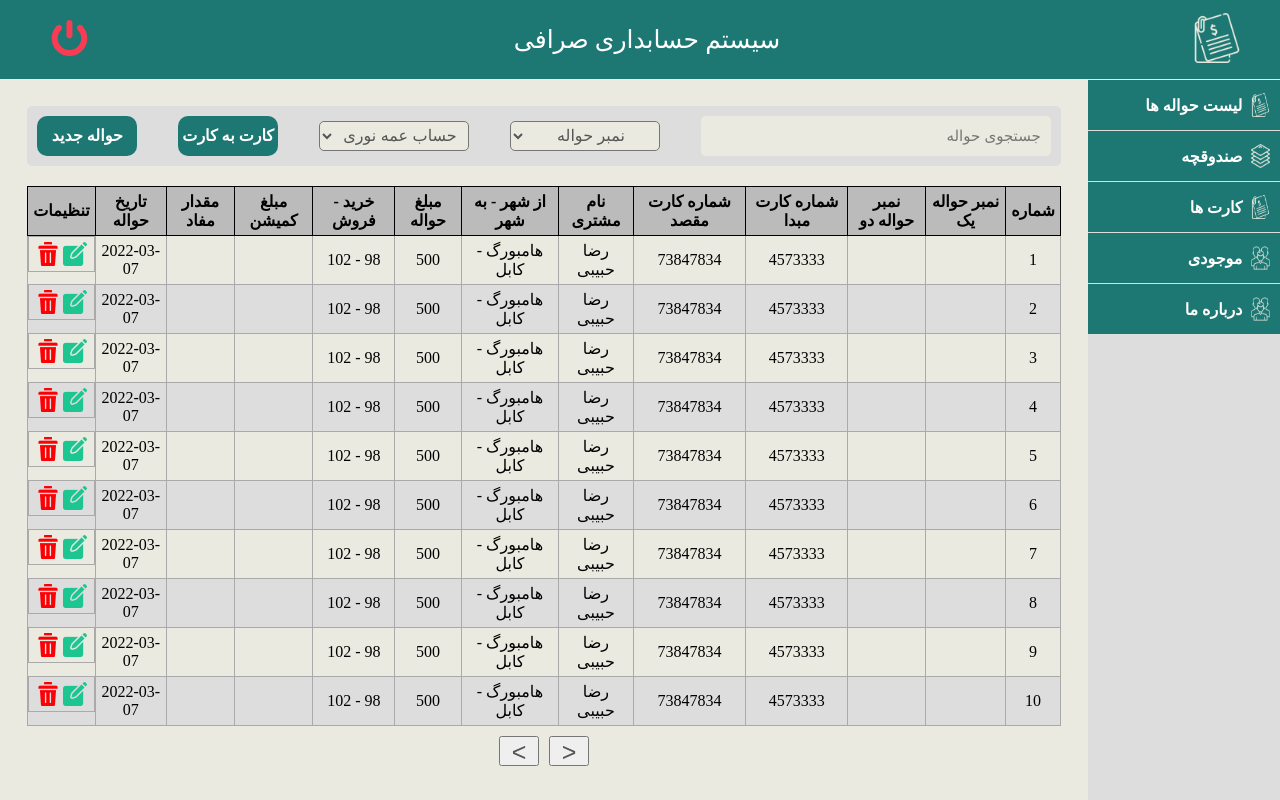
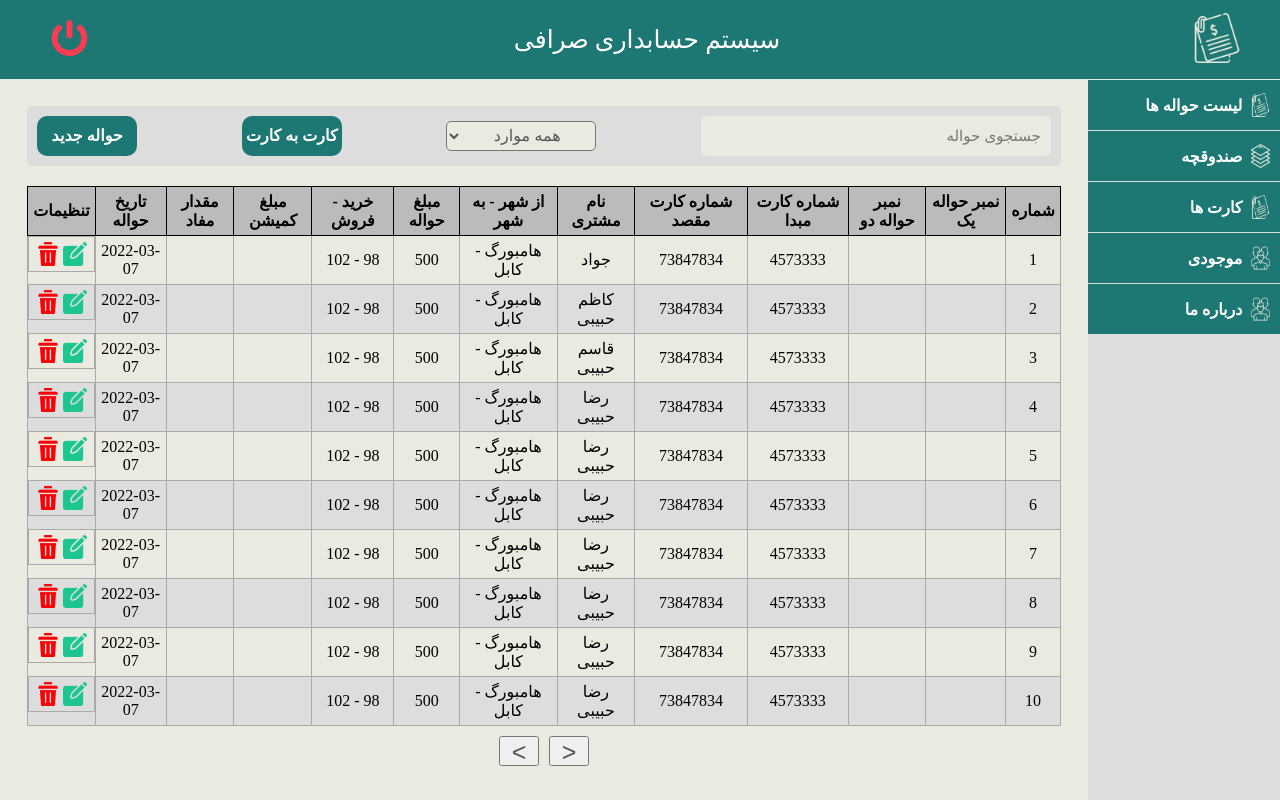
Before and after one commit to RezaHabibi1001/ExchangeFront, a React (Create React App) app: page /home in a window 1280 px wide. Built offline with nearby package versions, Linux system fonts and the light colour scheme.

Commit message:
search finalized in home

```diff
--- a/src/Components/BankCard/Card.jsx
+++ b/src/Components/BankCard/Card.jsx
@@ -210,7 +210,7 @@ export function Card() {
                 className="search"
                 onChange={handleSearch}
               />
-            </div>{" "}
+            </div>
             <span
               className="add-newDard btn-user"
               onClick={() => setAddPopUp(true)}
--- a/src/Components/Home/Home.jsx
+++ b/src/Components/Home/Home.jsx
@@ -3,8 +3,10 @@ import { Search } from "../StaticComponents/Search";
 import { SideBar } from "../StaticComponents/SideBar";
 import { useState } from "react";
 import "../../Styles/Home/Home.css";
-import { useGlobal } from "../../zustand";
 export function Home() {
+  const [searchedValue, setSearchedValue] = useState("");
+  const [currentTarafHesab, setCurrentTarafHesab] = useState("");
+
   const [items, setItems] = useState([
     {
       id: "49384934",
@@ -14,7 +16,7 @@ export function Home() {
       number_havala2: "1001",
       from_card: "4573333",
       to_card: "73847834",
-      fullName: "رضا حبیبی",
+      fullName: "جواد",
       from_city: "هامبورگ",
       to_city: "کابل",
       purchased_price: 98,
@@ -24,6 +26,47 @@ export function Home() {
       commision_amount: 100,
       safe: 30,
       havala_date: "2022-03-07",
+      tarafhesab: "نوری",
+    },
+    {
+      id: "49384934",
+      corporator: "mohammad",
+      havala_type: "کارت به کارت",
+      number_havala1: "1001",
+      number_havala2: "1001",
+      from_card: "4573333",
+      to_card: "73847834",
+      fullName: "کاظم حبیبی",
+      from_city: "هامبورگ",
+      to_city: "کابل",
+      purchased_price: 98,
+      sell_price: 102,
+      havala_amount: 500,
+      // safe: ((sell_price - purchased_price) * havala_amount) / purchased_price,
+      commision_amount: 100,
+      safe: 30,
+      havala_date: "2022-03-07",
+      tarafhesab: "نوری",
+    },
+    {
+      id: "49384934",
+      corporator: "mohammad",
+      havala_type: "کارت به کارت",
+      number_havala1: "1001",
+      number_havala2: "1001",
+      from_card: "4573333",
+      to_card: "73847834",
+      fullName: "قاسم حبیبی",
+      from_city: "هامبورگ",
+      to_city: "کابل",
+      purchased_price: 98,
+      sell_price: 102,
+      havala_amount: 500,
+      // safe: ((sell_price - purchased_price) * havala_amount) / purchased_price,
+      commision_amount: 100,
+      safe: 30,
+      havala_date: "2022-03-07",
+      tarafhesab: "نوری",
     },
     {
       id: "49384934",
@@ -43,6 +86,7 @@ export function Home() {
       commision_amount: 100,
       safe: 30,
       havala_date: "2022-03-07",
+      tarafhesab: "نوری",
     },
     {
       id: "49384934",
@@ -62,6 +106,7 @@ export function Home() {
       commision_amount: 100,
       safe: 30,
       havala_date: "2022-03-07",
+      tarafhesab: "اکبر",
     },
     {
       id: "49384934",
@@ -81,6 +126,7 @@ export function Home() {
       commision_amount: 100,
       safe: 30,
       havala_date: "2022-03-07",
+      tarafhesab: "اکبر",
     },
     {
       id: "49384934",
@@ -100,6 +146,7 @@ export function Home() {
       commision_amount: 100,
       safe: 30,
       havala_date: "2022-03-07",
+      tarafhesab: "اکبر",
     },
     {
       id: "49384934",
@@ -119,6 +166,7 @@ export function Home() {
       commision_amount: 100,
       safe: 30,
       havala_date: "2022-03-07",
+      tarafhesab: "اکبر",
     },
     {
       id: "49384934",
@@ -138,6 +186,7 @@ export function Home() {
       commision_amount: 100,
       safe: 30,
       havala_date: "2022-03-07",
+      tarafhesab: "محمد",
     },
     {
       id: "49384934",
@@ -157,50 +206,12 @@ export function Home() {
       commision_amount: 100,
       safe: 30,
       havala_date: "2022-03-07",
-    },
-    {
-      id: "49384934",
-      corporator: "mohammad",
-      havala_type: "کارت به کارت",
-      number_havala1: "1001",
-      number_havala2: "1001",
-      from_card: "4573333",
-      to_card: "73847834",
-      fullName: "رضا حبیبی",
-      from_city: "هامبورگ",
-      to_city: "کابل",
-      purchased_price: 98,
-      sell_price: 102,
-      havala_amount: 500,
-      // safe: ((sell_price - purchased_price) * havala_amount) / purchased_price,
-      commision_amount: 100,
-      safe: 30,
-      havala_date: "2022-03-07",
-    },
-    {
-      id: "49384934",
-      corporator: "mohammad",
-      havala_type: "کارت به کارت",
-      number_havala1: "1001",
-      number_havala2: "1001",
-      from_card: "4573333",
-      to_card: "73847834",
-      fullName: "رضا حبیبی",
-      from_city: "هامبورگ",
-      to_city: "کابل",
-      purchased_price: 98,
-      sell_price: 102,
-      havala_amount: 500,
-      // safe: ((sell_price - purchased_price) * havala_amount) / purchased_price,
-      commision_amount: 100,
-      safe: 30,
-      havala_date: "2022-03-07",
+      tarafhesab: "محمد",
     },
   ]);
   const [cardToCard, setcardToCard] = useState(false);
   const [normaHavala, setNormalHavala] = useState(false);
   const [havalaTypeSelected, setHavalaTypeSelected] = useState("");
-  const [searchBy, setSearchBy] = useState("");
   console.log("havalaTypeSelected", havalaTypeSelected);
   let havalaData = {};
   const [info, setInfo] = useState({
@@ -278,8 +289,12 @@ export function Home() {
     console.log(havalaData);
   }
 
-  const handleSearchBy = (e) => {
-    setSearchBy(e.target.value);
+  const handleSearch = (e) => {
+    setSearchedValue(e.target.value);
+  };
+  const handleTarafHesabFilter = (e) => {
+    console.log("e.target.tarafhesab.value", e.target.value);
+    setCurrentTarafHesab(e.target.value);
   };
   return (
     <div className="container">
@@ -428,12 +443,12 @@ export function Home() {
           <form onSubmit={handleCardtoCard}>
             <div className="addNormalHavala-body">
               <select
-                name="tarafHesab"
                 id="tarafHesab"
+                name="tarafhesab"
                 className="addCardToCard-body-input currency-type"
               >
                 <option value="">طرف حساب را انتخاب نمایید</option>
-                <option value="عمه نوری">عمه نوری</option>
+                <option value="نوری">عمه نوری</option>
                 <option value="محمد">محمد</option>
                 <option value="اکبر">اکبر</option>
               </select>
@@ -566,17 +581,25 @@ export function Home() {
       <div className="content">
         <div className="havala-container">
           <div className="hawala-header">
-            <Search searchPlaceHolder="جستجوی حواله" />
-            <select className="havala-select-search" onChange={handleSearchBy}>
-              <option value="havala_number1">نمبر حواله</option>
-              <option value="fullName">نام مشتری</option>
+            <div className="search-container">
+              <input
+                type="seach"
+                name="searchCard"
+                placeholder={"جستجوی حواله"}
+                className="search"
+                onChange={handleSearch}
+              />
+            </div>
+            <select
+              onChange={handleTarafHesabFilter}
+              className="havala-select-search"
+            >
+              <option value="">همه موارد</option>
+
+              <option value="نوری">حساب عمه نوری</option>
+              <option value="اکبر">حساب اکبر</option>
+              <option value="محمد">حساب محمد</option>
             </select>
-            <select className="havala-select-search">
-              <option>حساب عمه نوری</option>
-              <option>حساب اکبر</option>
-              <option>حساب محمد</option>
-            </select>
-
             <span
               className="add-havala btn-user"
               onClick={() => setcardToCard(true)}
@@ -615,6 +638,8 @@ export function Home() {
                 </thead>
                 <tbody>
                   {items.map((havala, index) => {
+                    if (havala?.tarafhesab.includes(currentTarafHesab)) {
+                      if (havala.fullName.includes(searchedValue)) {
                         return (
                           <tr>
                             <td>{index + 1}</td>
@@ -626,7 +651,9 @@ export function Home() {
                             <td>{havala.from_city + " - " + havala.to_city}</td>
                             <td>{havala.havala_amount}</td>
                             <td>
-                          {havala.purchased_price + " - " + havala.sell_price}
+                              {havala.purchased_price +
+                                " - " +
+                                havala.sell_price}
                             </td>
                             <td>{havala.payed_amount}</td>
 
@@ -641,7 +668,8 @@ export function Home() {
                                 onClick={() => {
                                   const filteredRows = items.filter((item) => {
                                     if (
-                                  item.havala_number1 != havala.havala_number1
+                                      item.havala_number1 !=
+                                      havala.havala_number1
                                     ) {
                                       return item;
                                     }
@@ -653,6 +681,8 @@ export function Home() {
                             </td>
                           </tr>
                         );
+                      }
+                    }
                   })}
                 </tbody>
                 <tfoot></tfoot>
```
Lines whose indentation alone changed are shown as unchanged.
